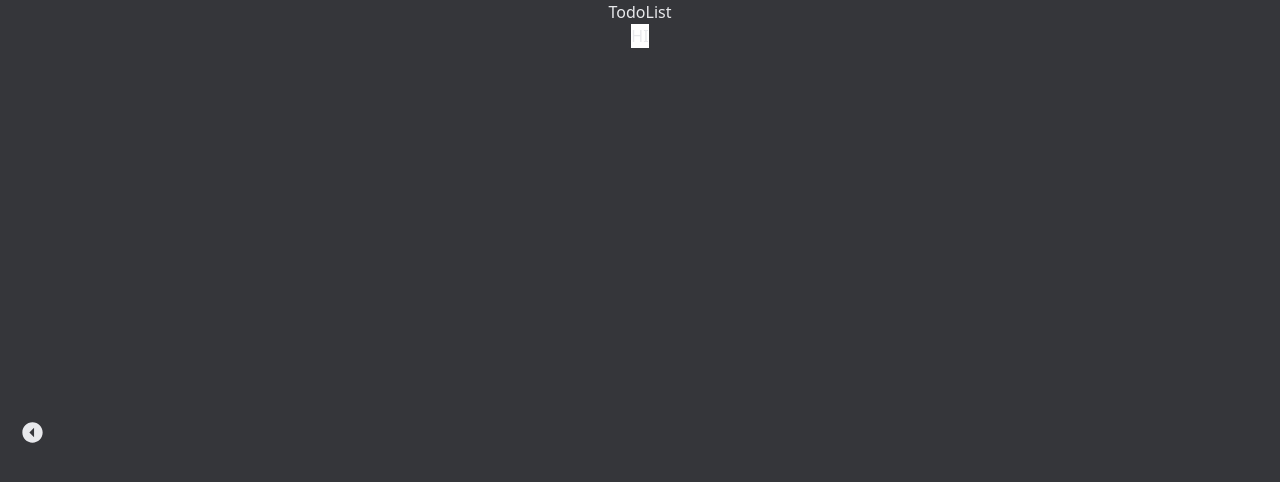
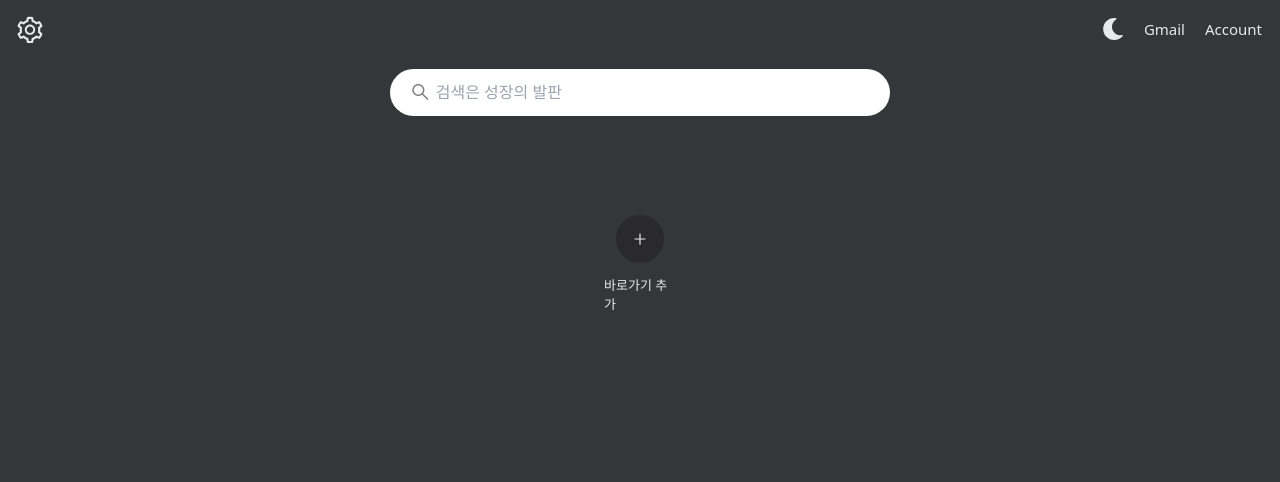
Before and after one commit to sbslc2000/mynewtab, a React (Create React App) app: page /todo in a window 1280 px wide. Shown: the top 482 px of the page. Built offline with nearby package versions, Linux system fonts and the light colour scheme.

Commit message:
pageAssembler 완성 및 기타 안정화

```diff
--- a/src/App.js
+++ b/src/App.js
@@ -1,53 +1,18 @@
 import './App.css';
-import MainPage from "./page/MainPage";
-import {CSSTransition, TransitionGroup} from "react-transition-group";
-import TodoListPage from "./page/TodoListPage";
 
 import {BrowserRouter as Router, Route, Routes, useLocation, useNavigate} from "react-router-dom";
 import "./App.css";
 import React, {useState} from "react";
 import {ThemeProvider} from "./context/ThemeProvider";
 import {GlobalStyle} from "./theme/GlobalStyle";
-
-function AnimationApp() {
-    const location = useLocation();
-    const navigate = useNavigate();
-    const [direction, setDirection] = useState();
-
-    const pageNavigateHandler = (url, direction) => {
-        setDirection(direction);
-        navigate(url);
-    }
-
-    const classNames = direction === "left" ? "slideRight" : "slideLeft";
-
-    return (
-        <TransitionGroup>
-            <CSSTransition
-                key={location.key}
-                timeout={300}
-                classNames={classNames}
-            >
-                <Routes>
-                    <Route path="/" element={<MainPage
-                        pageNavigateHandler={pageNavigateHandler}
-                    />}/>
-                    <Route path="/todo" element={<TodoListPage
-                        pageNavigateHandler={pageNavigateHandler}
-                    />}/>
-                </Routes>
-            </CSSTransition>
-        </TransitionGroup>
-    );
-}
-
+import PageAssembler from "./page/PageAssembler";
 
 function App() {
     return (
         <ThemeProvider>
             <GlobalStyle/>
                 <Router basename={process.env.PUBLIC_URL}>
-                    <AnimationApp/>
+                    <PageAssembler/>
                 </ Router>
         </ThemeProvider>
     );
--- a/src/components/LinkList.js
+++ b/src/components/LinkList.js
@@ -20,11 +20,14 @@ import {rectSortingStrategy, SortableContext, sortableKeyboardCoordinates} from
 const Wrapper = styled.div`
 
   max-width: 620px;
+  max-height: 620px;
+  min-height: 238px;
+  overflow: scroll;
   display: flex;
   flex-direction: row;
   flex-wrap: wrap;
 
-  padding: 30px;
+  padding: 0 30px;
 `;
 const LinkList = () => {
 
@@ -43,7 +46,8 @@ const LinkList = () => {
     }, []);
 
     const addLink = (name, url) => {
-        let favicon = extractFavicon(url);
+        extractFavicon(url).then((favicon) => {
+            console.log(favicon);
             const newLink = {
                 id: linksLastId,
                 name: name,
@@ -57,6 +61,7 @@ const LinkList = () => {
             setLinks([...links, newLink]);
             localStorage.setItem('links', JSON.stringify([...links, newLink]));
             localStorage.setItem('linksLastId', newLinksLastId);
+        }).catch((error) => {});
     }
 
     const deleteLink = (id) => {
--- a/src/components/PageNavigator.js
+++ b/src/components/PageNavigator.js
@@ -5,6 +5,7 @@ import {useNavigate} from "react-router-dom";
 const Wrapper = styled.div`
   position: fixed;
   top: 50%;
+  z-index: 40;
   width: 100%;
   padding: 20px;
   display: flex;
--- a/src/components/SearchInput.js
+++ b/src/components/SearchInput.js
@@ -6,6 +6,8 @@ import {useTheme} from "../context/ThemeProvider";
 
 const Wrapper = styled.div`
 
+  margin-top: 10px;
+  margin-bottom: 30px;
   display: flex;
   flex-direction: row;
   align-items: center;
--- a/src/components/sidebar/MenuContent.js
+++ b/src/components/sidebar/MenuContent.js
@@ -7,6 +7,7 @@ import {useTheme} from "../../context/ThemeProvider";
 const Wrapper = styled.div`
   display: flex;
   flex-direction: column;
+  z-index: 60;
 `;
 
 const CloseBtn = styled.div`
--- a/src/components/sidebar/Sidebar.js
+++ b/src/components/sidebar/Sidebar.js
@@ -20,11 +20,13 @@ const Menu = styled.div`
   background-color: ${({theme}) => theme.bgColor};
   transition: 0.3s;
   flex-shrink: 0;
+  z-index: 50;
 `;
 
 const SettingBtnStyle = styled.div`
   font-size: 30px;
   padding : 15px;
+  height: 60px;
 
   &:hover {
     cursor: pointer;
--- a/src/page/MainPage.js
+++ b/src/page/MainPage.js
@@ -12,36 +12,20 @@ const Wrapper = styled.div`
   flex-direction: column;
   align-items: center;
   height: 100vh;
+  width: 100vw;
+
+  flex-shrink : 0;
 `;
 
-const MainPage = ({pageNavigateHandler}) => {
+const MainPage = ({leftHandler, rightHandler}) => {
 
-
-    useEffect(() => {
-        const handleGoRight = (event) => {
-            if (event.metaKey && event.key === '/') {
-                event.preventDefault();
-                onRightClickHandler();
-            }
-        };
-
-        document.addEventListener('keydown', handleGoRight);
-
-        // 컴포넌트가 언마운트될 때 이벤트 리스너를 제거
-        return () => {
-            document.removeEventListener('keydown', handleGoRight);
-        };
-    }, []);
-
-    const onRightClickHandler = () => {
-        pageNavigateHandler("/todo", "right");
-    }
     return (
         <Wrapper>
             <PageNavigator
-                onRightClickHandler={onRightClickHandler}/>
+                onLeftClickHandler={leftHandler}
+                onRightClickHandler={rightHandler}/>
             <Header />
-            <Sidebar>HI</Sidebar>
+            <Sidebar></Sidebar>
             <SearchInput></SearchInput>
             <LinkList/>
         </Wrapper>
--- /dev/null
+++ b/src/page/PageAssembler.js
@@ -0,0 +1,118 @@
+import {useEffect, useState} from "react";
+import MainPage from "./MainPage";
+import TodoListPage from "./TodoListPage";
+import styled from "styled-components";
+import {TransitionGroup, CSSTransition} from "react-transition-group";
+import "./Slide.css";
+
+const Wrapper = styled.div`
+  display: flex;
+`;
+
+const PAGE_LIST = [
+    MainPage
+];
+
+const getLeftIndex = (index) => {
+    return index - 1 < 0 ? null : index - 1;
+}
+
+const getRightIndex = (index) => {
+    return index + 1 >= PAGE_LIST.length ? null : index + 1;
+}
+const PageAssembler = () => {
+
+    const [currentIndex, setCurrentIndex] = useState(0);
+    const [direction, setDirection] = useState();
+
+
+    /*
+        페이지 이동 단축키
+     */
+
+    useEffect(() => {
+        const handleGoRight = (event) => {
+            if (event.metaKey && event.key === '/') {
+                console.log("right");
+                event.preventDefault();
+                const rightIndex = getRightIndex(currentIndex);
+                console.log(rightIndex);
+                if(rightIndex !== null) {
+                    setDirection("right");
+                    setCurrentIndex(rightIndex);
+                }
+            }
+        };
+
+        const handleGoLeft = (event) => {
+            if (event.metaKey && event.key === 'z') {
+                console.log("left");
+                event.preventDefault();
+                const leftIndex = getLeftIndex(currentIndex);
+                if(leftIndex !== null) {
+                    setDirection("left");
+                    setCurrentIndex(leftIndex);
+                }
+            }
+        }
+
+        document.addEventListener('keydown', handleGoRight);
+        document.addEventListener('keydown', handleGoLeft);
+
+        // 컴포넌트가 언마운트될 때 이벤트 리스너를 제거
+        return () => {
+            document.removeEventListener('keydown', handleGoRight);
+            document.removeEventListener('keydown', handleGoLeft);
+        };
+    }, [currentIndex]);
+
+
+
+    /*
+    이하 로직
+     */
+
+
+    const pageIndexHandler = (index) => {
+        if(index > currentIndex) {
+            setDirection("right");
+        } else {
+            setDirection("left");
+        }
+
+        setCurrentIndex(index);
+        console.log(index);
+    }
+
+    const classNames = direction === "left" ? "slideRight" : "slideLeft";
+
+
+
+    const CurrentPage = PAGE_LIST[currentIndex];
+    const leftIndex = getLeftIndex(currentIndex)
+    const rightIndex = getRightIndex(currentIndex);
+
+    console.log(currentIndex);
+
+    return (
+
+        <TransitionGroup>
+            <CSSTransition
+                key={currentIndex}
+                timeout={300}
+                classNames={classNames}
+            >
+                <Wrapper>
+                    <CurrentPage
+                        leftHandler={leftIndex !== null ? () => pageIndexHandler(leftIndex) : null}
+                        rightHandler={rightIndex !== null ? () => pageIndexHandler(rightIndex) : null}
+                    />
+                </Wrapper>
+            </CSSTransition>
+        </TransitionGroup>
+
+
+    );
+}
+
+export default PageAssembler;
--- /dev/null
+++ b/src/page/Slide.css
@@ -0,0 +1,39 @@
+/* 오른쪽으로 슬라이드 */
+.slideRight-enter {
+    transform: translateX(-100%);
+}
+.slideRight-enter-active {
+    transform: translateX(0);
+}
+.slideRight-exit {
+    transform: translateX(0);
+}
+.slideRight-exit-active {
+    transform: translateX(100%);
+}
+
+/* 왼쪽으로 슬라이드 */
+.slideLeft-enter {
+    transform: translateX(100%);
+}
+.slideLeft-enter-active {
+    transform: translateX(0);
+}
+.slideLeft-exit {
+    transform: translateX(0);
+}
+.slideLeft-exit-active {
+    transform: translateX(-100%);
+}
+
+/* 공통 transition 설정 */
+.slideRight-enter,
+.slideRight-enter-active,
+.slideRight-exit,
+.slideRight-exit-active,
+.slideLeft-enter,
+.slideLeft-enter-active,
+.slideLeft-exit,
+.slideLeft-exit-active {
+    transition: transform 300ms ease-in-out;
+}
--- a/src/page/TodoListPage.js
+++ b/src/page/TodoListPage.js
@@ -8,31 +8,16 @@ const Wrapper = styled.div`
   flex-direction: column;
   align-items: center;
   height: 100vh;
+  width:100vw;
+  flex-shrink : 0;
 `;
-const TodoListPage = ({pageNavigateHandler}) => {
+const TodoListPage = ({leftHandler, rightHandler}) => {
 
-    useEffect(() => {
-        const handleKeyDown = (event) => {
-            if (event.metaKey && event.key === 'z') {
-                event.preventDefault();
-                onLeftClickHandler();
-            }
-        };
-
-        document.addEventListener('keydown', handleKeyDown);
-
-        // 컴포넌트가 언마운트될 때 이벤트 리스너를 제거
-        return () => {
-            document.removeEventListener('keydown', handleKeyDown);
-        };
-    }, []);
-
-    const onLeftClickHandler = () => {
-        pageNavigateHandler("/", "left");
-    }
     return (
         <Wrapper>
-            <PageNavigator onLeftClickHandler={onLeftClickHandler}/>
+            <PageNavigator
+                onRightClickHandler={rightHandler}
+                onLeftClickHandler={leftHandler}/>
             <h1>
                 TodoList
             </h1>
--- a/src/util/FaviconExtractor.js
+++ b/src/util/FaviconExtractor.js
@@ -1,6 +1,35 @@
+export const extractFavicon = async (url) => {
+    const urlObject = new URL(url);
+    console.log(urlObject);
+    const origin = urlObject.origin;
+    const href = urlObject.href;
+    const possiblePaths = [
+        `${origin}/favicon.ico`,
+        `${origin}/favicon.png`,
+        `${origin}/favicon.jpg`,
+        `${href}favicon.ico`,
+        `${href}favicon.png`,
+        `${origin}/images/favicon.ico`,
+        `${origin}/images/favicon.png`,
+        `${origin}/images/favicon.jpg`,
+        `${href}images/favicon.ico`,
+        `${href}images/favicon.png`,
+        `${href}images/favicon.jpg`,
+    ];
 
-export const extractFavicon = (url) => {
-    const urlObject = new URL(url);
-    const origin = urlObject.origin;
+    const fetchPromises = possiblePaths.map(path =>
+        fetch(path)
+            .then(response => response.status === 200 ? path : null)
+            .catch(() => null)
+    );
+
+    const results = await Promise.allSettled(fetchPromises);
+
+    for (const result of results) {
+        if (result.status === 'fulfilled' && result.value !== null) {
+            return result.value;
+        }
+    }
+
     return `${origin}/favicon.ico`;
-}
+};
```
Lines whose indentation alone changed are shown as unchanged.
